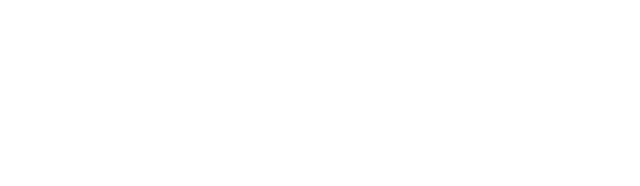
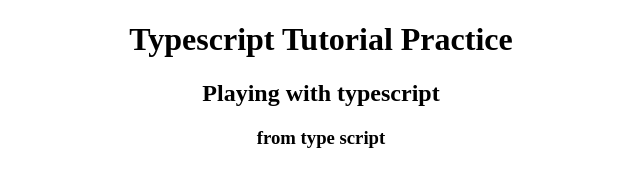
Before and after one commit to elraphty/typescriptbasics, a plain HTML site: page index.html in a window 1280 px wide. Shown: the whole page, without its empty margins (319-959 px from the left). Drawn offline with Linux system fonts and the light colour scheme.

Commit message:
simple dom manipulation

```diff
--- a/functions.js
+++ b/functions.js
@@ -5,9 +5,11 @@ console.log(getSum(1, 3));
 function getName(firstName, lastName) {
     if (lastName === undefined)
         return firstName;
-    return firstName + '' + lastName;
+    return firstName + ' ' + lastName;
 }
 function myVoid() {
     return;
 }
 console.log(getName('Raphael'));
+var type = document.getElementById('type');
+type.innerHTML = 'from type script';
--- a/index.html
+++ b/index.html
@@ -3,8 +3,16 @@
   <head>
     <title>Learning Typescript</title>
     <meta charset="utf-8">
+    <style>
+      body {
+        text-align: center !important;
+      }
+    </style>
   </head>
   <body>
+    <h1>Typescript Tutorial Practice</h1>
+    <h2>Playing with typescript<h2>
+    <h3 id="type"></h3>
   </body>
   <script src="./types.js"></script>
   <script src="./functions.js"></script>
```
Also changed, not shown: 1 other file.
